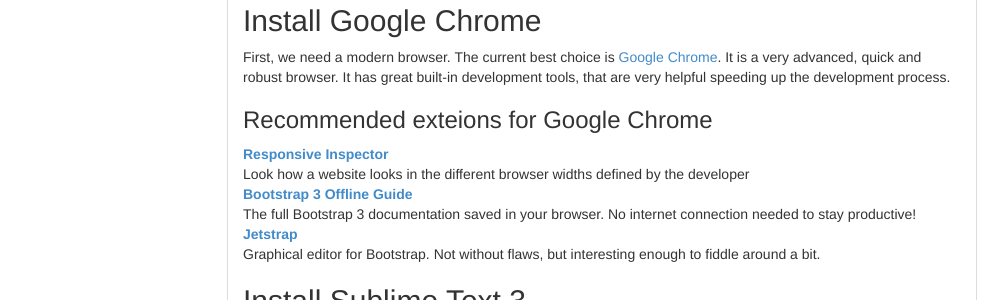
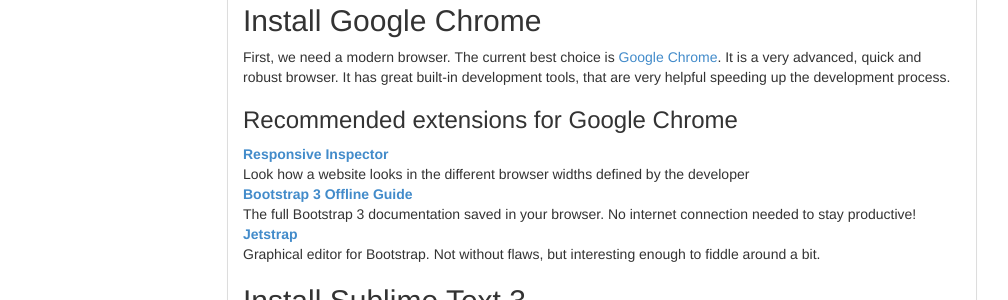
Before and after one commit to developinguxd/developinguxd.github.io, a Jekyll site: the page built from index.html, in a window 1280 px wide. Shown: the part 553-853 px from the top of the page, without its empty margins (38-1046 px from the left). Built offline with Jekyll 4.4.1, drawn with Linux system fonts in a browser that asks for light colours.

Commit message:
Fix typo

```diff
--- a/index.html
+++ b/index.html
@@ -40,7 +40,7 @@
       </p>
       <h1 class="h2">Install Google Chrome</h1>
        <p>First, we need a modern browser. The current best choice is <a href="{{page.urls.chrome}}" target="_blank">Google Chrome</a>. It is a very advanced, quick and robust browser. It has great built-in development tools, that are very helpful speeding up the development process.</p>
-       <h2 class="h3">Recommended exteions for Google Chrome</h2>
+       <h2 class="h3">Recommended extensions for Google Chrome</h2>
        <dl>
          <dt><a href="{{page.urls.chrome-responsive}}">Responsive Inspector</a></dt>
          <dd>Look how a website looks in the different browser widths defined by the developer</dd>
```
